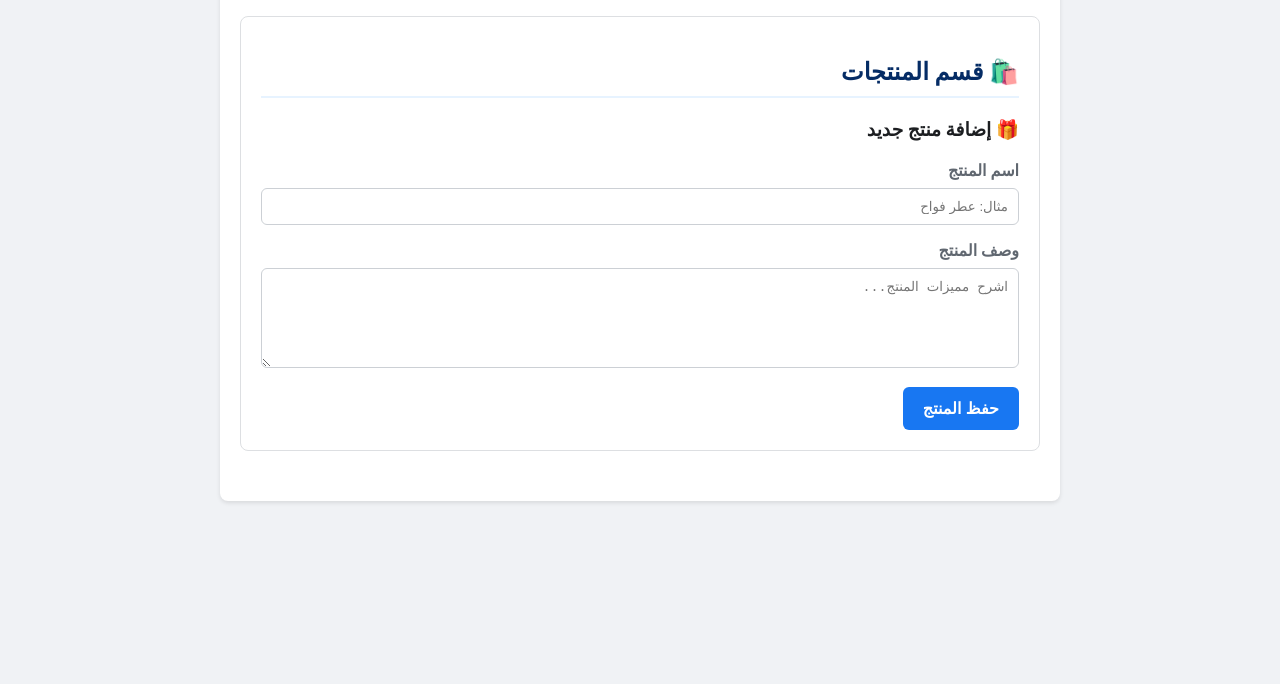
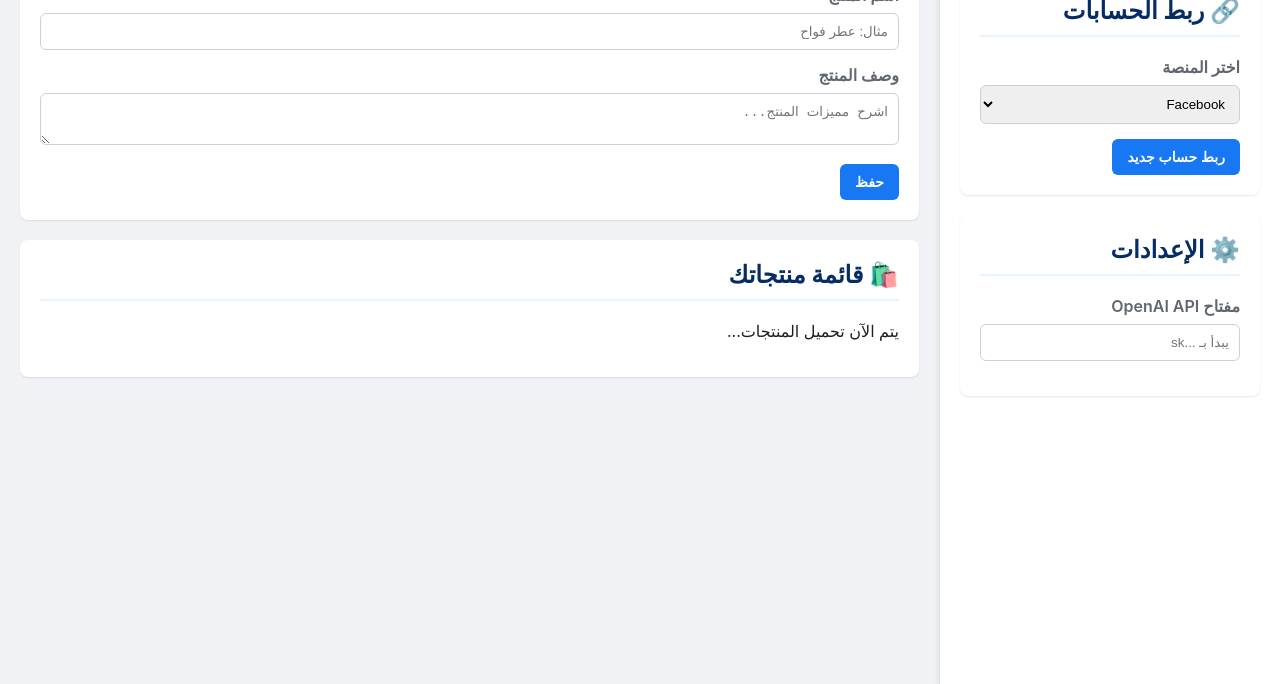
Before and after one commit to mkkh01/Ai_content_studio, a plain HTML site: page index.html in a window 1280 px wide. Shown: the part 116-800 px from the top of the page. Drawn offline with Linux system fonts and the light colour scheme.

Commit message:
Update index.html

```diff
--- a/index.html
+++ b/index.html
@@ -5,36 +5,69 @@
     <meta name="viewport" content="width=device-width, initial-scale=1.0">
     <title>استوديو المحتوى الذكي</title>
     <style>
-        body { font-family: -apple-system, BlinkMacSystemFont, "Segoe UI", Roboto, "Helvetica Neue", Arial, sans-serif; background-color: #f0f2f5; color: #1c1e21; margin: 0; padding: 20px; direction: rtl; }
-        .container { max-width: 800px; margin: 0 auto; background-color: #ffffff; padding: 20px; border-radius: 8px; box-shadow: 0 2px 4px rgba(0, 0, 0, 0.1); }
-        h1, h2 { color: #052c65; border-bottom: 2px solid #e7f3ff; padding-bottom: 10px; margin-bottom: 20px; }
-        .section { margin-bottom: 30px; padding: 20px; border: 1px solid #dddfe2; border-radius: 8px; }
+        body { font-family: -apple-system, BlinkMacSystemFont, "Segoe UI", Roboto, "Helvetica Neue", Arial, sans-serif; background-color: #f0f2f5; color: #1c1e21; margin: 0; direction: rtl; }
+        .main-container { display: flex; min-height: 100vh; }
+        .sidebar { width: 300px; background-color: #ffffff; padding: 20px; box-shadow: -2px 0 5px rgba(0,0,0,0.05); border-left: 1px solid #dddfe2; }
+        .content { flex-grow: 1; padding: 20px; }
+        h1, h2 { color: #052c65; border-bottom: 2px solid #e7f3ff; padding-bottom: 10px; margin-top: 0; }
+        .section { background-color: #fff; padding: 20px; border-radius: 8px; margin-bottom: 20px; box-shadow: 0 1px 2px rgba(0,0,0,0.1); }
         label { display: block; margin-bottom: 8px; font-weight: 600; color: #606770; }
-        input[type="text"], textarea { width: 100%; padding: 10px; border: 1px solid #ccd0d5; border-radius: 6px; box-sizing: border-box; margin-bottom: 15px; }
-        textarea { min-height: 100px; resize: vertical; }
-        button { background-color: #1877f2; color: white; border: none; padding: 12px 20px; border-radius: 6px; font-size: 16px; font-weight: bold; cursor: pointer; transition: background-color 0.2s; }
+        input[type="text"], textarea, select { width: 100%; padding: 10px; border: 1px solid #ccd0d5; border-radius: 6px; box-sizing: border-box; margin-bottom: 15px; }
+        button { background-color: #1877f2; color: white; border: none; padding: 10px 15px; border-radius: 6px; font-size: 14px; font-weight: bold; cursor: pointer; transition: background-color 0.2s; margin-left: 5px; }
         button:hover { background-color: #166fe5; }
+        .btn-delete { background-color: #fa3e3e; }
+        .btn-delete:hover { background-color: #e02828; }
+        .btn-edit { background-color: #f0ad4e; }
+        .btn-edit:hover { background-color: #ec971f; }
+        .list-item { display: flex; justify-content: space-between; align-items: center; padding: 15px; border: 1px solid #dddfe2; border-radius: 6px; margin-bottom: 10px; }
+        .list-item-content { flex-grow: 1; }
+        .list-item-actions { flex-shrink: 0; }
     </style>
 </head>
 <body>
-    <div class="container">
-        <h1>🚀 استوديو المحتوى الذكي</h1>
-        <div class="section" id="products-section">
-            <h2>🛍️ قسم المنتجات</h2>
-            <h3>🎁 إضافة منتج جديد</h3>
-            <label for="product-name">اسم المنتج</label>
-            <input type="text" id="product-name" placeholder="مثال: عطر فواح">
-            <label for="product-description">وصف المنتج</label>
-            <textarea id="product-description" placeholder="اشرح مميزات المنتج..."></textarea>
-            <button id="save-product-btn">حفظ المنتج</button>
+    <div class="main-container">
+        <!-- الشريط الجانبي -->
+        <div class="sidebar">
+            <h1>🚀 استوديو المحتوى</h1>
+            <div class="section">
+                <h2>🔗 ربط الحسابات</h2>
+                <label for="platform-select">اختر المنصة</label>
+                <select id="platform-select">
+                    <option value="facebook">Facebook</option>
+                    <option value="instagram">Instagram</option>
+                </select>
+                <button id="connect-account-btn">ربط حساب جديد</button>
+            </div>
+            <div class="section">
+                <h2>⚙️ الإعدادات</h2>
+                <label for="api-key">مفتاح OpenAI API</label>
+                <input type="text" id="api-key" placeholder="يبدأ بـ ...sk">
+            </div>
+        </div>
+
+        <!-- المحتوى الرئيسي -->
+        <div class="content">
+            <div class="section" id="add-product-section">
+                <h2 id="form-title">🎁 إضافة منتج جديد</h2>
+                <input type="hidden" id="product-id"> <!-- حقل مخفي لتخزين ID المنتج عند التعديل -->
+                <label for="product-name">اسم المنتج</label>
+                <input type="text" id="product-name" placeholder="مثال: عطر فواح">
+                <label for="product-description">وصف المنتج</label>
+                <textarea id="product-description" placeholder="اشرح مميزات المنتج..."></textarea>
+                <button id="save-product-btn">حفظ</button>
+                <button id="cancel-edit-btn" style="display:none; background-color: #6c757d;">إلغاء التعديل</button>
+            </div>
+
+            <div class="section" id="products-list-section">
+                <h2>🛍️ قائمة منتجاتك</h2>
+                <div id="products-list-container"><p>يتم الآن تحميل المنتجات...</p></div>
+            </div>
         </div>
     </div>
 
-    <!-- التغيير الجوهري: استدعاء مكتبات Firebase الإصدار 8.10.0 المستقر -->
+    <!-- استدعاء مكتبات Firebase الإصدار 8.10.0 المستقر -->
     <script src="https://www.gstatic.com/firebasejs/8.10.0/firebase-app.js"></script>
     <script src="https://www.gstatic.com/firebasejs/8.10.0/firebase-firestore.js"></script>
-
-    <!-- استدعاء ملف الكود الخاص بنا -->
     <script src="main.js"></script>
 </body>
 </html>
```
